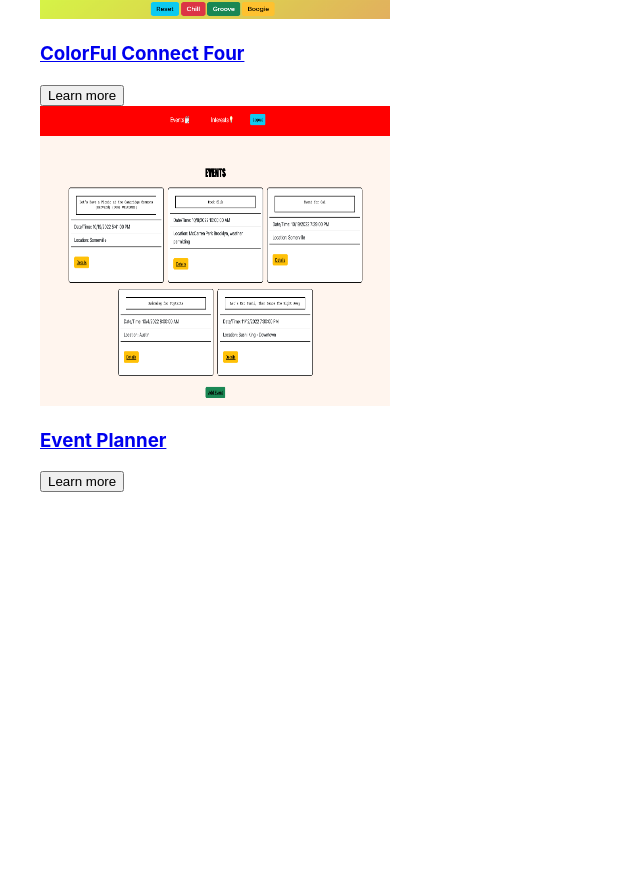
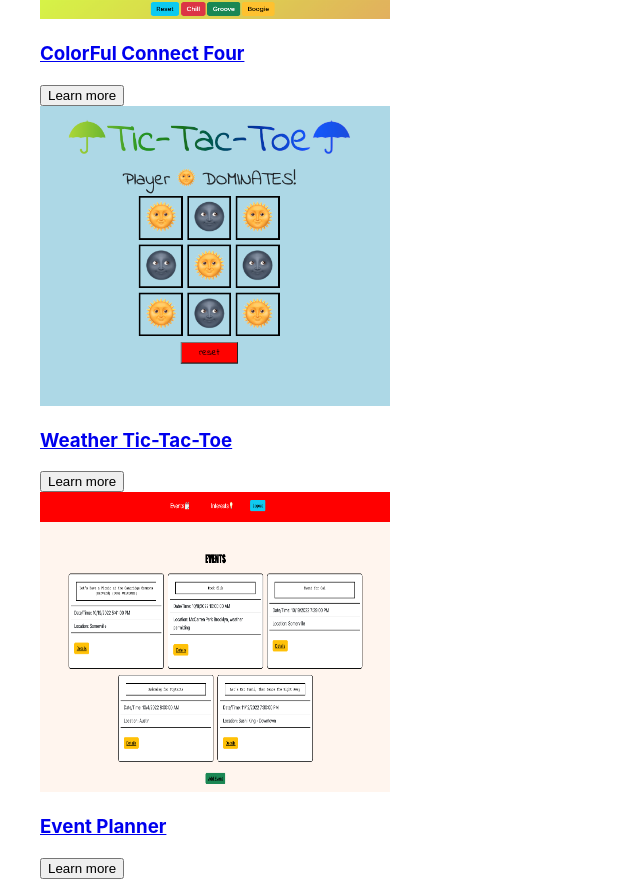
Before and after one commit to trimoni/portfolio-rimoni, a React (Create React App) app: page /projects in a window 1280 px wide. Shown: the part 457-1352 px from the top of the page, without its empty margins (0-640 px from the left). Before the commit the page ends 965 px from the top, so only its background shows below. Built offline with nearby package versions, Linux system fonts and the light colour scheme; the HTML template or start-up script is replaced by a standard one.

Commit message:
tic tac toe add

```diff
--- a/src/data/projects.js
+++ b/src/data/projects.js
@@ -1,18 +1,23 @@
-
-
-
 const projects = [
 {
   title: 'ColorFul Connect Four',
-  description: 'ColorFul Connect Four is basically Connect Four but Colorful',
+  description: `ColorFul Connect Four is basically Connect Four but Colorful`,
   image: '/color-connect-four2.jpg',
   repositoryLink: 'https://github.com/trimoni/Connect-Four-Unit-1.git',
   depositoryLink: 'https://colorfulconnectfour.netlify.app/'
 },
 
 {
+  title: 'Weather Tic-Tac-Toe',
+  description: `I created a game of Tic-Tac-Toe where it's Sun VS Moon with some weather elements mixed in`,
+  image: '/tictactoe.jpg',
+  repositoryLink: 'https://github.com/trimoni/ttt-weekend.git',
+  depositoryLink: 'https://weather-tic-tac-toe.netlify.app/'
+},
+
+{
   title: 'Event Planner',
-  description: 'Event Planner is an app where users can create events!',
+  description: `Event Planner is an app where users can create events!`,
   image: '/event-planner.jpg',
   repositoryLink: 'https://github.com/trimoni/Event-Planning.git',
   depositoryLink: 'https://eventplanner-rimoni.fly.dev/'
```
Also changed, not shown: public/tictactoe.jpg (added).
